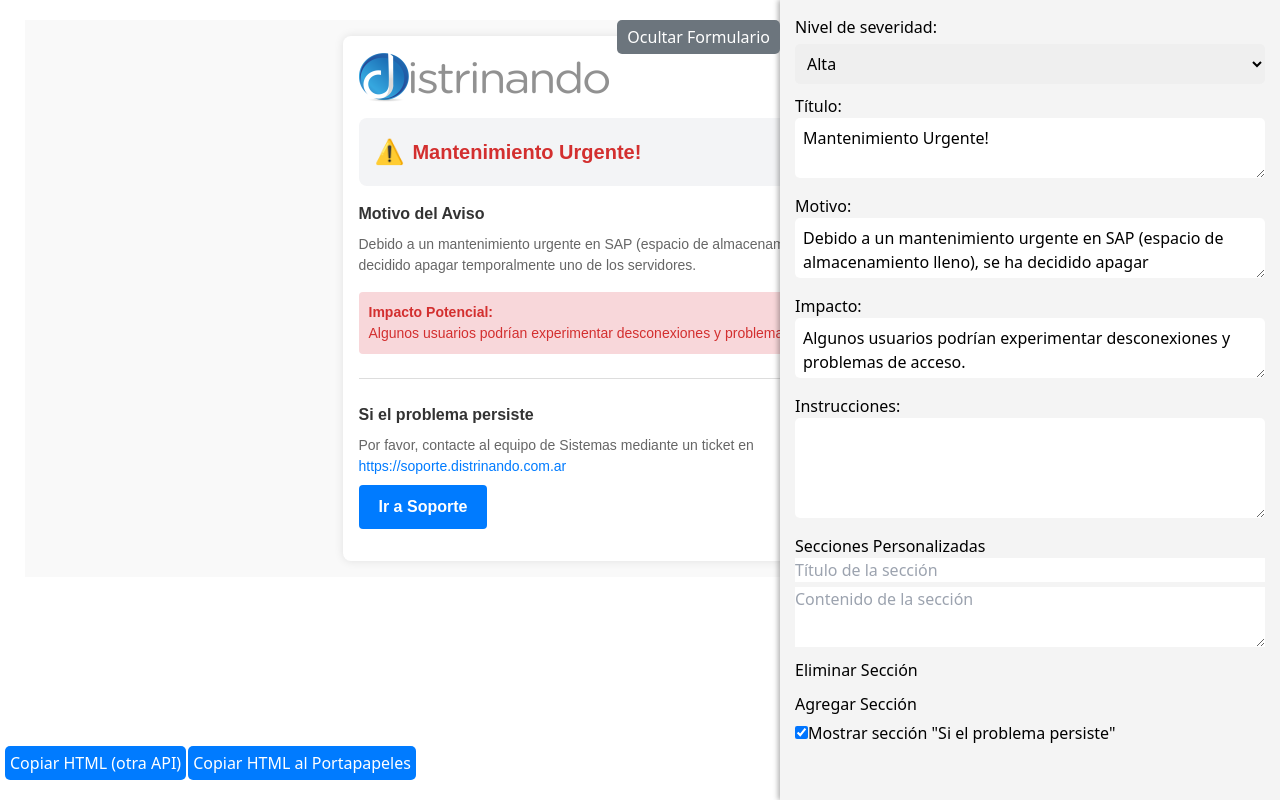
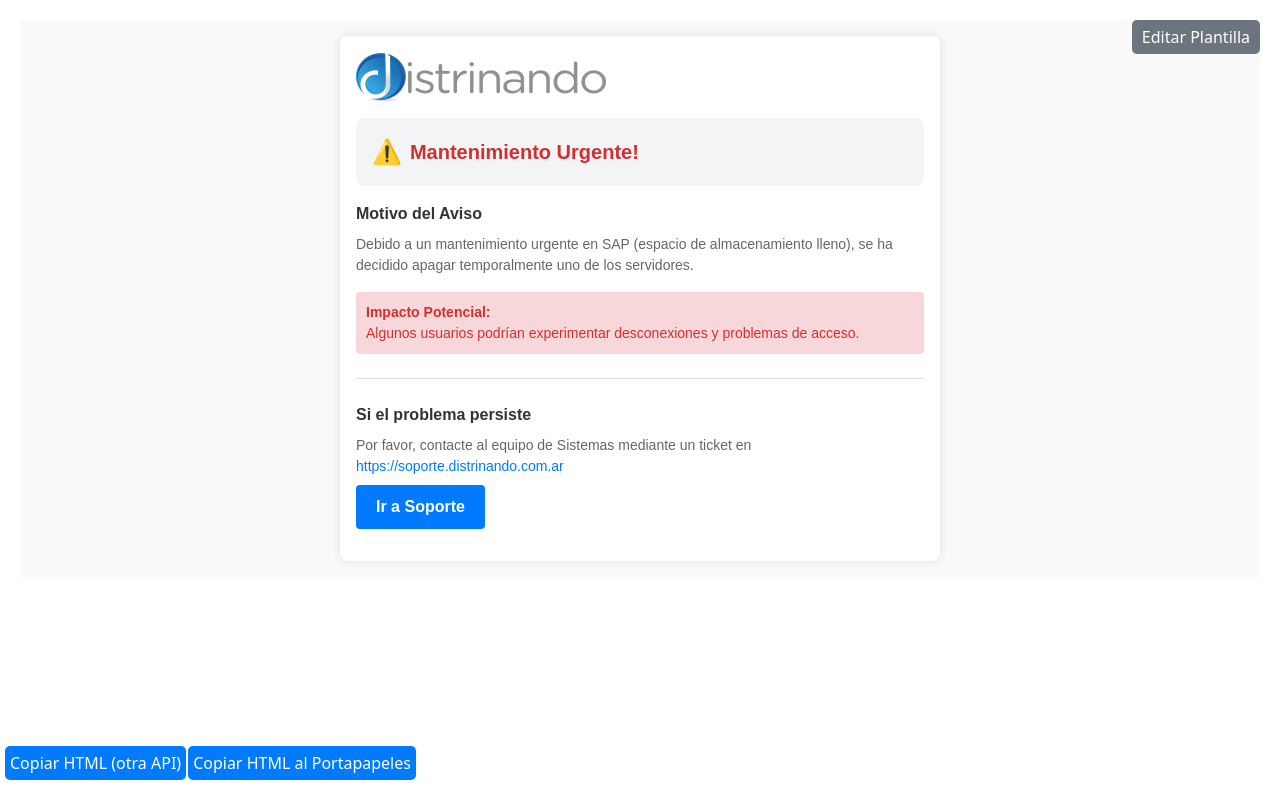
Before and after one commit to Feyenoord515/generadorplantillassis, a React (Create React App) app: page / in a window 1280 px wide. Built offline with nearby package versions, Linux system fonts and the light colour scheme.

Commit message:
agregados detalles minimos

```diff
--- a/public/index.html
+++ b/public/index.html
@@ -2,7 +2,7 @@
 <html lang="en">
   <head>
     <meta charset="utf-8" />
-    <link rel="icon" href="%PUBLIC_URL%/favicon.ico" />
+    <link rel="icon" href="%PUBLIC_URL%/earth_planet_ico.ico" />
     <meta name="viewport" content="width=device-width, initial-scale=1" />
     <meta name="theme-color" content="#000000" />
     <meta
@@ -24,7 +24,7 @@
       work correctly both with client-side routing and a non-root public URL.
       Learn how to configure a non-root public URL by running `npm run build`.
     -->
-    <title>React App</title>
+    <title>Distrinando-develop</title>
   </head>
   <body>
     <noscript>You need to enable JavaScript to run this app.</noscript>
--- a/src/App.js
+++ b/src/App.js
@@ -19,7 +19,7 @@
   ]);
 
   // Estado para manejar la visibilidad del formulario de edición
-  const [isFormVisible, setIsFormVisible] = useState(true);
+  const [isFormVisible, setIsFormVisible] = useState(false);
   const [customSections, setCustomSections] = useState([
     { title: "", content: "" },
   ]);
```
Also changed, not shown: 1 other file (tests, documents, lock files or other folders).
